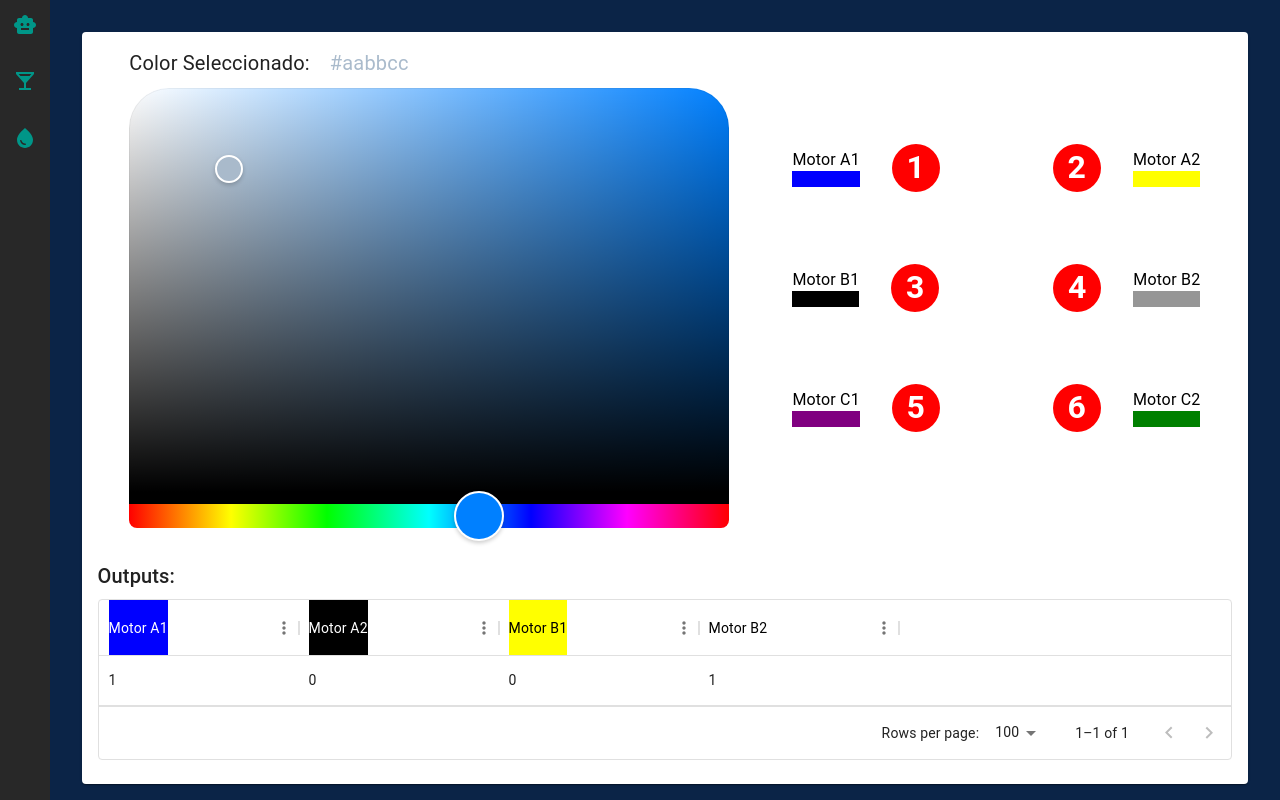
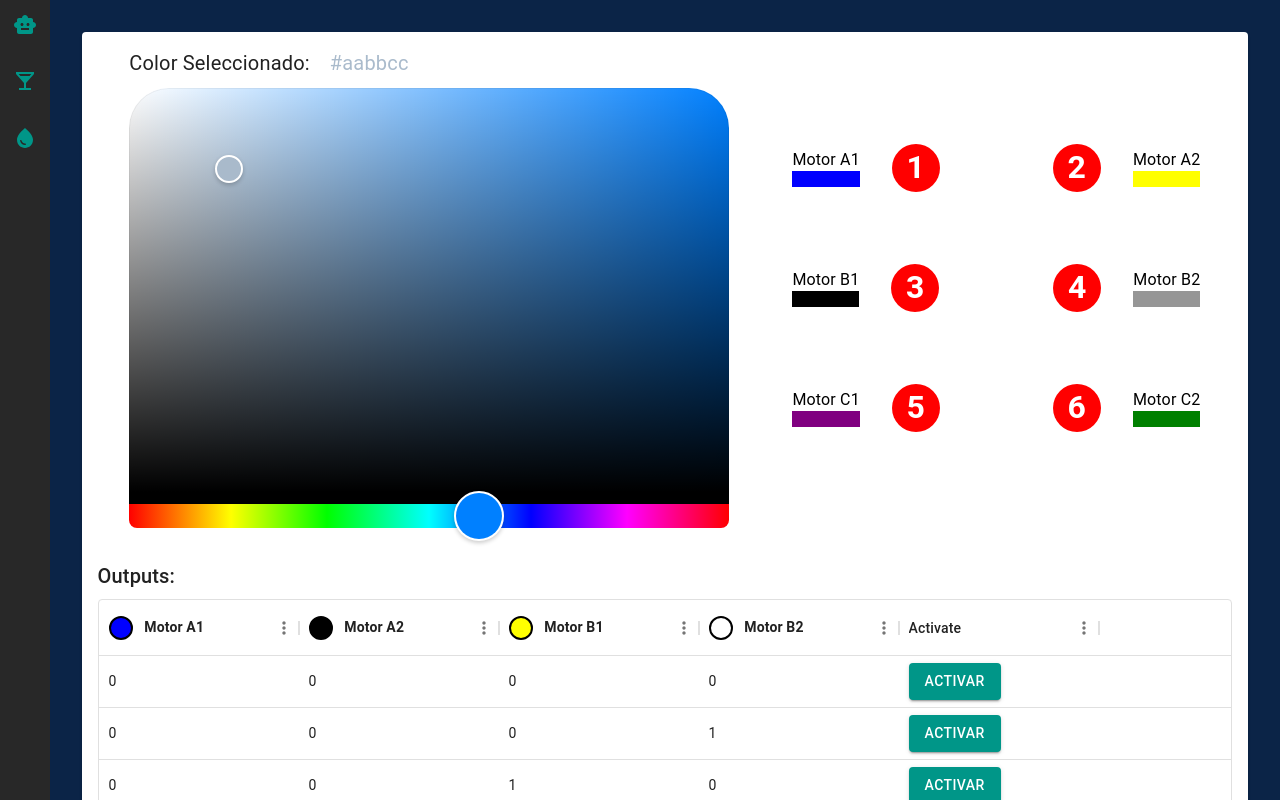
Before and after one commit to bert27/Wifi-irrigation-system, a React (Create React App) app in the folder client/: page / in a window 1280 px wide. Shown: the top 800 px of the page. Built offline with nearby package versions, Linux system fonts and the light colour scheme.

Commit message:
no message

```diff
--- a/client/src/pages/car/components/table-outputs.tsx
+++ b/client/src/pages/car/components/table-outputs.tsx
@@ -16,12 +16,28 @@ const CustomHeader = (props: CustomHeaderProps) => {
     <Box
       onClick={handleClick}
       sx={{
-        color: color === "white" || color === "yellow" ? "black" : "white",
-        background: color,
         width: "100%",
+        lineHeight: "1.5em",
+        whiteSpace: "pre-wrap",
+        textOverflow: "ellipsis",
+        textAlign: "left",
+        fontWeight: "bold",
+        justifyContent: "center",
+        alignItems: "center",
+        display: "flex",
       }}
     >
-      {name}
+      <Box
+        sx={{
+          width: 20,
+          height: 20,
+          borderRadius: 10,
+          background: color,
+          marginRight: 1,
+          border: "2px solid black",
+        }}
+      />
+      <Box> {name}</Box>
     </Box>
   );
 };
@@ -35,6 +51,34 @@ const CustomCell = () => {
 
   return <Box onClick={handleClick} sx={{color: "black"}}>Increment: {count}</Box>;
 };*/
+
+interface columnInterface {
+  id: string;
+  motorA1: number;
+  motorA2: number;
+  motorB1: number;
+  motorB2: number;
+}
+function CellButton(props: { row: columnInterface }): React.ReactElement {
+  const { row } = props;
+  const [isActivate, setIsActivate] = useState(false);
+
+  const activateMotors = () => {
+    console.log("params", row);
+    setIsActivate(!isActivate);
+  };
+  return (
+    <>
+      <Button
+        sx={{ backgroundColor: "#009688" }}
+        variant="contained"
+        onClick={activateMotors}
+      >
+        {isActivate ? "Desactivar" : "Activar"}
+      </Button>
+    </>
+  );
+}
 
 export const TableOutputs = (props: any) => {
   const width = 200;
@@ -67,10 +111,32 @@ export const TableOutputs = (props: any) => {
       renderHeader: () => <CustomHeader color={"white"} name={"Motor B2"} />,
       // renderCell: () => <CustomCell />,
     },
+    {
+      field: "buttons",
+      headerName: "Activate",
+      minWidth: width,
+      renderCell: (params: { row: columnInterface }) => {
+        return <CellButton row={params.row} />;
+      },
+    },
   ];
 
   const [rows, setRows] = useState([
-    { id: 1, motorA1: 1, motorA2: 0, motorB1: 0, motorB2: 1 },
+    { id: "01", motorA1: 0, motorA2: 0, motorB1: 0, motorB2: 0 },
+    { id: "02", motorA1: 0, motorA2: 0, motorB1: 0, motorB2: 1 },
+    { id: "03", motorA1: 0, motorA2: 0, motorB1: 1, motorB2: 0 },
+    { id: "04", motorA1: 0, motorA2: 0, motorB1: 1, motorB2: 1 },
+    { id: "05", motorA1: 1, motorA2: 0, motorB1: 0, motorB2: 1 },
+    { id: "06", motorA1: 1, motorA2: 0, motorB1: 1, motorB2: 1 },
+    { id: "07", motorA1: 1, motorA2: 1, motorB1: 0, motorB2: 1 },
+    { id: "08", motorA1: 1, motorA2: 1, motorB1: 1, motorB2: 1 },
+    { id: "09", motorA1: 0, motorA2: 0, motorB1: 0, motorB2: 0 },
+    { id: "10", motorA1: 0, motorA2: 0, motorB1: 1, motorB2: 0 },
+    { id: "11", motorA1: 0, motorA2: 1, motorB1: 0, motorB2: 0 },
+    { id: "12", motorA1: 0, motorA2: 1, motorB1: 1, motorB2: 0 },
+    { id: "13", motorA1: 1, motorA2: 0, motorB1: 0, motorB2: 0 },
+    { id: "14", motorA1: 1, motorA2: 0, motorB1: 1, motorB2: 0 },
+    { id: "15", motorA1: 1, motorA2: 1, motorB1: 0, motorB2: 0 },
   ]);
 
   return (
@@ -80,11 +146,11 @@ export const TableOutputs = (props: any) => {
       </Typography>
       <DataGrid
         columns={columns}
-        onRowClick={(event, rowData) => {
-          console.log(rowData);
-        }}
+        //  onRowClick={(event, rowData) => {
+        //    console.log(rowData);
+        //  }}
         rows={rows}
-        rowHeight={50}
+        //rowHeight={50}
       />
     </Box>
   );
```
